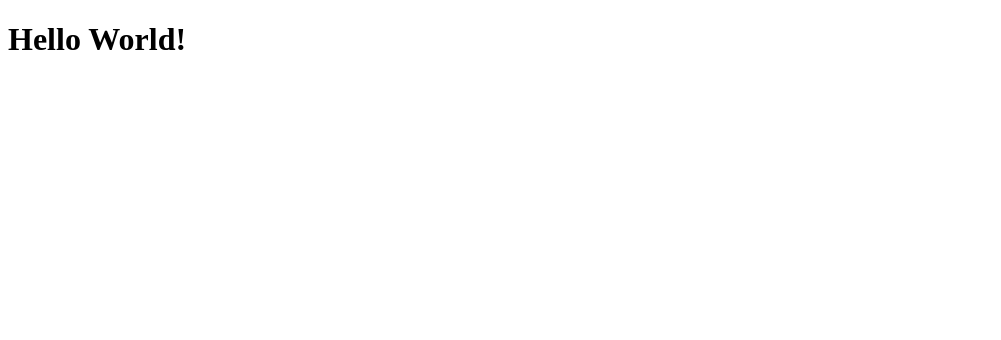
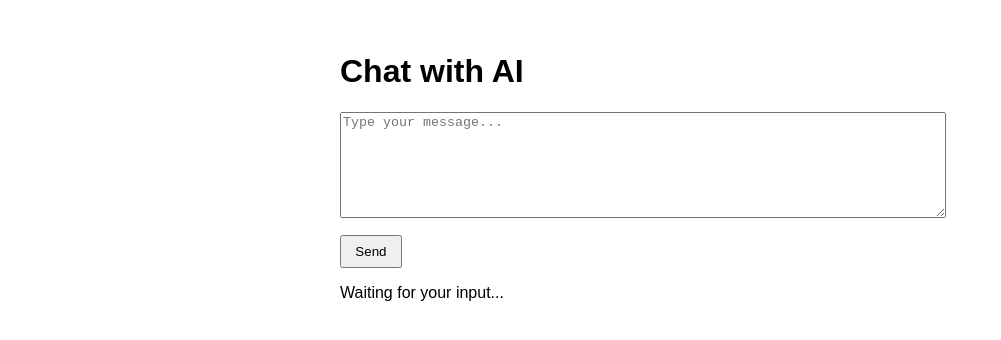
Before and after one commit to RyderS185174/ai-chatbot-vercel, a plain HTML site: page public/index.html in a window 1280 px wide. Shown: the whole page, without its empty margins (0-1001 px from the left). Drawn offline with Linux system fonts and the light colour scheme.

Commit message:
Update index.html

```diff
--- a/public/index.html
+++ b/public/index.html
@@ -1,12 +1,46 @@
 <!DOCTYPE html>
-<html>
-  <head>
-    <title>Hello World!</title>
-    <link rel="stylesheet" href="styles.css" />
-  </head>
-  <body>
-      <h1 class="title">Hello World! </h1>
-      <p id="currentTime"></p>
-      <script src="script.js"></script>
-  </body>
+<html lang="en">
+<head>
+  <meta charset="UTF-8" />
+  <meta name="viewport" content="width=device-width, initial-scale=1" />
+  <title>AI Chatbot</title>
+  <style>
+    body { font-family: sans-serif; padding: 2em; max-width: 600px; margin: auto; }
+    textarea { width: 100%; height: 100px; }
+    button { margin-top: 1em; padding: 0.5em 1em; }
+    #response { margin-top: 1em; white-space: pre-wrap; }
+  </style>
+</head>
+<body>
+  <h1>Chat with AI</h1>
+  <textarea id="prompt" placeholder="Type your message..."></textarea>
+  <br />
+  <button onclick="sendMessage()">Send</button>
+  <div id="response">Waiting for your input...</div>
+
+  <script>
+    async function sendMessage() {
+      const prompt = document.getElementById('prompt').value;
+      const responseEl = document.getElementById('response');
+      responseEl.textContent = 'Thinking...';
+
+      try {
+        const res = await fetch('/api/chat', {
+          method: 'POST',
+          headers: { 'Content-Type': 'application/json' },
+          body: JSON.stringify({ message: prompt }),
+        });
+
+        const data = await res.json();
+        if (data.reply) {
+          responseEl.textContent = data.reply;
+        } else {
+          responseEl.textContent = 'Error: ' + (data.error || 'No reply');
+        }
+      } catch (e) {
+        responseEl.textContent = 'Error: ' + e.message;
+      }
+    }
+  </script>
+</body>
 </html>
```
